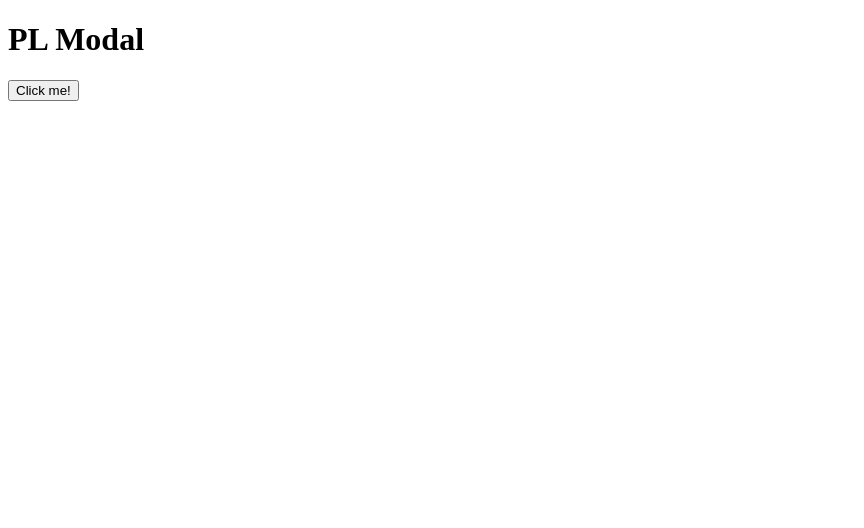
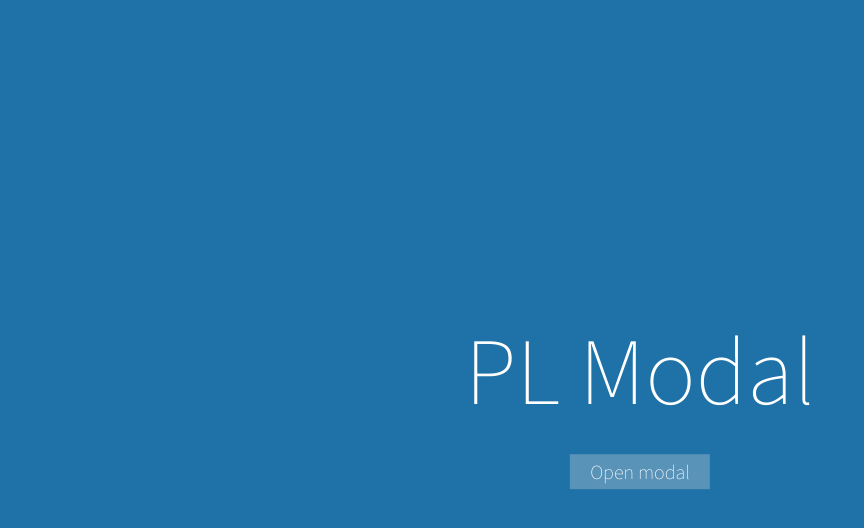
Before and after one commit to Iasingk/pl-modal, a website: page index.html in a window 1280 px wide. Shown: the whole page, without its empty margins (0-864 px from the left). Drawn offline with Linux system fonts and the light colour scheme.

Commit message:
Add some styles to web page

```diff
--- a/index.html
+++ b/index.html
@@ -8,9 +8,14 @@
 		<link rel="stylesheet" href="styles/styles.css">
 	</head>
 	<body>
-		<h1>PL Modal</h1>
 
-		<button id="open-modal">Click me!</button>
+		<!-- Cover -->
+		<div id="cover">
+			<h1>PL Modal</h1>
+			<button>Open modal</button>
+		</div>
+		<!-- ./Cover -->
+
 
 		<!-- Include PLModal script -->
 		<!-- <script src="scripts/js/pl-modal.min.js"></script> -->
@@ -19,8 +24,11 @@
 			(function(d) {
 				'use strict';
 
-				var openModal = d.getElementById('open-modal');
+				var cover = d.getElementById('cover');
+				var button = cover.getElementsByTagName('button')[0];
+
 				var modal = new pl.PLModal();
+
 
 				modal.modalOpened.add(() => {
 					console.log('modal opened');
@@ -30,7 +38,7 @@
 					console.log('modal closed');
 				});
 
-				openModal.addEventListener('click', function(){
+				button.addEventListener('click', function(){
 					modal.open();
 
 				}, false);
--- a/styles/styles.css
+++ b/styles/styles.css
@@ -1,3 +1,39 @@
+/* Load fonts */
+@import url(https://fonts.googleapis.com/css?family=Source+Sans+Pro:400,300,200);
+
+* {
+	-webkit-box-sizing: border-box;
+  	-moz-box-sizing: border-box;
+  	box-sizing: border-box;
+}
+
+html,
+body {
+	height: 100%;
+	margin: 0;
+	width: 100%;
+}
+
+body {
+	background-color: #1f72a8;
+	color: #fff;
+	font-family: 'Source Sans Pro', sans-serif;
+    font-size: 15px;
+    font-weight: 200;
+
+    -webkit-text-rendering: optimizeLegibility;
+    -moz-text-rendering: optimizeLegibility;
+    -ms-text-rendering: optimizeLegibility;
+    -o-text-rendering: optimizeLegibility;
+    text-rendering: optimizeLegibility;
+
+    -webkit-font-smoothing: antialiased;
+    -moz-font-smoothing: antialiased;
+    -ms-font-smoothing: antialiased;
+    -o-font-smoothing: antialiased;
+    font-smoothing: antialiased;
+}
+
 body.modal-shown {
 	overflow: hidden;
 
@@ -5,6 +41,35 @@ body.modal-shown {
 	filter: blur(1);
 }
 
+
+/* Cover Styles */
+#cover {
+	left: 50%;
+	position: absolute;
+	top: 50%;
+	text-align: center;
+
+	transform: translate(-50%, -50%);
+}
+
+#cover h1 {
+	font-size: 6.333em;
+	font-weight: 200;
+	margin: 0 0 .25em 0;
+}
+
+#cover button {
+	background-color: #5a93b8;
+	border: none;
+	color: #fff;
+	font-family: inherit;
+	font-size: 1.333em;
+	font-weight: inherit;
+	padding: .25em 1em;
+}
+
+
+/* Modal Styles */
 .pl-overlay {
 	background-color: transparent;
 	bottom: 0;
```
